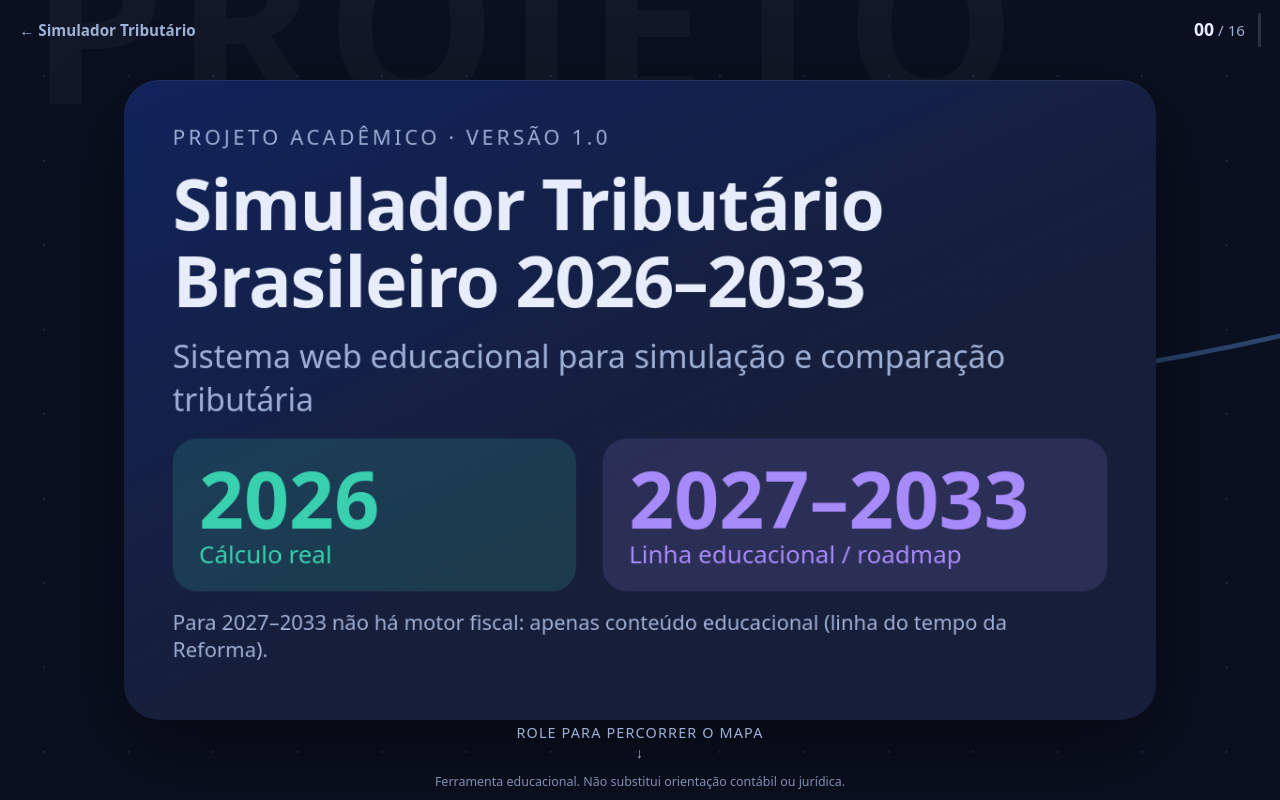
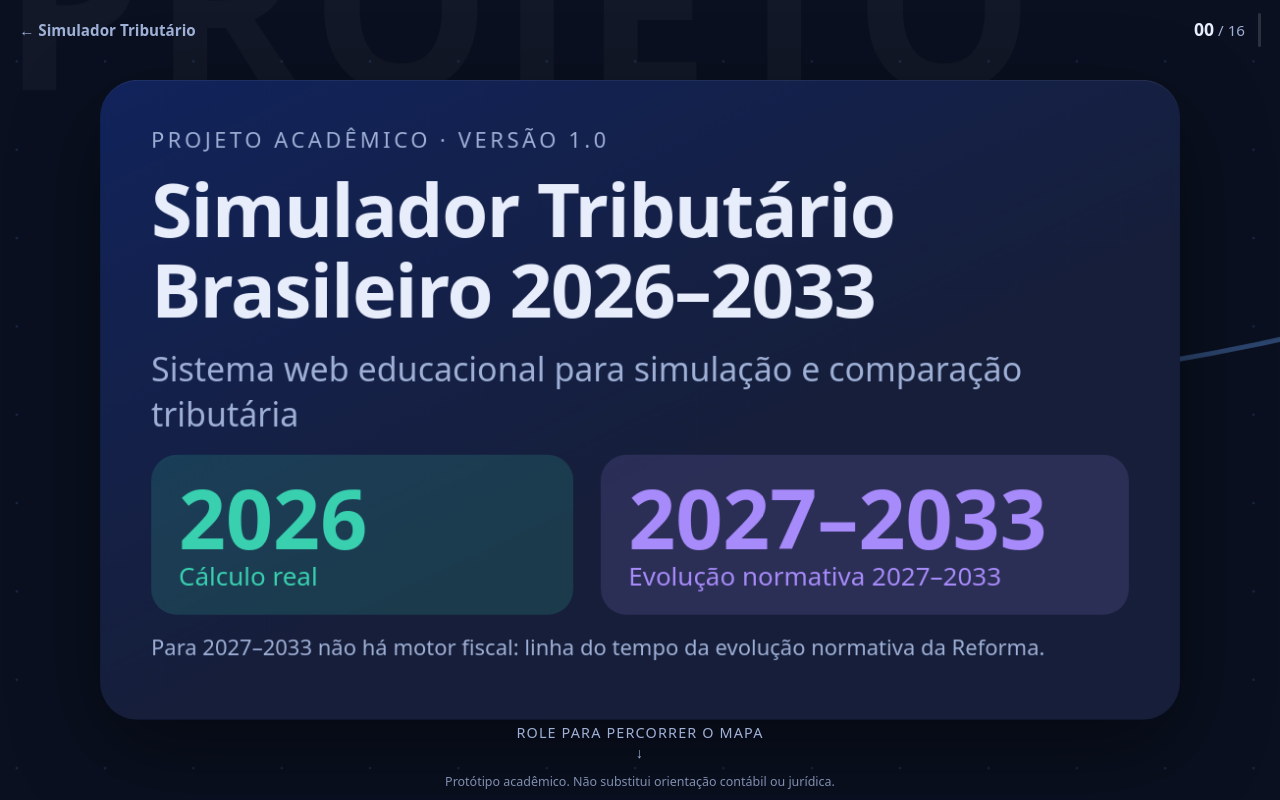
Before and after one commit to DevNyc-web/simulador-tributario-brasileiro, a Flask app: page /mapa-mental in a window 1280 px wide. Run offline with Flask 3, Linux system fonts and the light colour scheme.

Commit message:
style: polish presentation experience for guided simulation and mind map
Co-Authored-By: Claude Sonnet 5 <noreply@anthropic.com>

```diff
--- a/static/css/guided-simulation.css
+++ b/static/css/guided-simulation.css
@@ -1,4 +1,5 @@
 /* Simulação guiada: formulário e apresentação animada. Somente estilo; nenhuma regra fiscal. */
+.guided-presentation .site-footer { display: none; }
 .choice-cards { display: grid; grid-template-columns: 1fr 1fr; gap: .8rem; border: 0; padding: 0; margin: 0 0 1.2rem; }
 .choice-cards legend { grid-column: 1 / -1; font-weight: 700; margin-bottom: .3rem; }
 .choice-cards .error { grid-column: 1 / -1; }
--- a/templates/base.html
+++ b/templates/base.html
@@ -7,7 +7,7 @@
   <link rel="stylesheet" href="{{ url_for('static', filename='css/style.css') }}">
   {% block head %}{% endblock %}
 </head>
-<body>
+<body class="{% block body_class %}{% endblock %}">
   <a class="skip-link" href="#conteudo">Ir para o conteúdo</a>
   <header class="site-header">
     <a class="brand" href="{{ url_for('index') }}">Simulador Tributário</a>
--- a/templates/guided_simulation.html
+++ b/templates/guided_simulation.html
@@ -1,6 +1,7 @@
 {% extends "base.html" %}
 {% from "_macros.html" import error_summary, money_field, int_field, select_field, yes_no with context %}
 {% block title %}Simulação guiada{% endblock %}
+{% block body_class %}guided-presentation{% endblock %}
 {% block head %}<link rel="stylesheet" href="{{ url_for('static', filename='css/guided-simulation.css') }}">{% endblock %}
 {% block content %}
 <section class="section">
@@ -38,7 +39,7 @@
       <a class="btn btn-ghost" href="{{ url_for('simulation') }}">Voltar</a>
     </div>
   </form>
-  <p class="muted note">Simulação educacional. Os números usam as regras de 2026 e premissas simples que serão mostradas no resultado.</p>
+  <p class="muted note">Os números usam as regras de 2026; as premissas aparecem no resultado.</p>
 </section>
 <script src="{{ url_for('static', filename='js/guided-form.js') }}"></script>
 {% endblock %}
--- a/templates/guided_simulation_result.html
+++ b/templates/guided_simulation_result.html
@@ -1,5 +1,6 @@
 {% extends "base.html" %}
 {% block title %}Simulação guiada · resultado{% endblock %}
+{% block body_class %}guided-presentation{% endblock %}
 {% block head %}<script>document.documentElement.classList.add("js");</script>
 <link rel="stylesheet" href="{{ url_for('static', filename='css/guided-simulation.css') }}">{% endblock %}
 {% block content %}
@@ -166,10 +167,9 @@
       <ul class="g-prem">
         {% for tipo, texto in g.premissas %}<li><span class="tag-kind">{{ tipo }}</span> {{ texto | humanize }}</li>{% endfor %}
       </ul>
-      <p class="muted">Não inclui cálculo trabalhista completo (encargos, férias, 13º, descontos do contracheque). É uma estimativa educacional, não uma previsão.</p>
+      <p class="muted">Não inclui cálculo trabalhista completo (encargos, férias, 13º, descontos do contracheque). Projeção operacional baseada nas premissas informadas; não substitui orientação contábil ou tributária profissional.</p>
     </details>
 
-    <p class="notice">Simulação educacional baseada nas premissas informadas. Não substitui orientação contábil ou tributária profissional.</p>
     <div class="actions">
       <a class="btn" href="{{ url_for('guided') }}">Nova simulação guiada</a>
       <button type="button" class="btn btn-outline" data-replay hidden>Rever apresentação</button>
--- a/templates/mind_map.html
+++ b/templates/mind_map.html
@@ -35,9 +35,9 @@
         <p class="sub">Sistema web educacional para simulação e comparação tributária</p>
         <div class="duo">
           <div class="big-year real"><b>2026</b><span>Cálculo real</span></div>
-          <div class="big-year edu"><b>2027–2033</b><span>Linha educacional / roadmap</span></div>
+          <div class="big-year edu"><b>2027–2033</b><span>Evolução normativa 2027–2033</span></div>
         </div>
-        <p class="small">Para 2027–2033 não há motor fiscal: apenas conteúdo educacional (linha do tempo da Reforma).</p>
+        <p class="small">Para 2027–2033 não há motor fiscal: linha do tempo da evolução normativa da Reforma.</p>
       </section>
 
       {# 01 — Problema e oportunidade #}
@@ -264,7 +264,7 @@
         <div class="chips">
           <span>Lucro Presumido</span><span>Lucro Real</span><span>IBS/CBS</span><span>2027–2033 completos</span><span>Banco / histórico</span><span>PDF</span><span>Autenticação</span><span>APIs</span><span>Atualização normativa</span><span>IA explicativa</span><span>Mobile</span>
         </div>
-        <p class="small">A Reforma já tem timeline educacional em /reforma: 2026 = motor real; 2027–2033 = conteúdo educacional / motores futuros.</p>
+        <p class="small">A Reforma já tem timeline em /reforma: 2026 = motor real; 2027–2033 = evolução normativa / motores futuros.</p>
         <p class="tag future-tag">Os itens acima são FUTURO · nada disso está implementado</p>
       </section>
 
@@ -276,14 +276,13 @@
           <div class="big-year real"><b>2026</b><span>funcional</span></div>
           <div class="big-year edu"><b>2027–2033</b><span>evolução planejada</span></div>
         </div>
-        <p class="small">Simulação educacional. Não substitui orientação profissional.</p>
       </section>
       </main>
     </div>
   </div>
 
   <div class="mm-hint" id="hint" aria-hidden="true">Role para percorrer o mapa</div>
-  <p class="mm-foot">Ferramenta educacional. Não substitui orientação contábil ou jurídica.</p>
+  <p class="mm-foot">Protótipo acadêmico. Não substitui orientação contábil ou jurídica.</p>
   <div class="mm-track" id="track" aria-hidden="true"></div>
   <script src="{{ url_for('static', filename='js/mind-map.js') }}"></script>
 </body>
```
